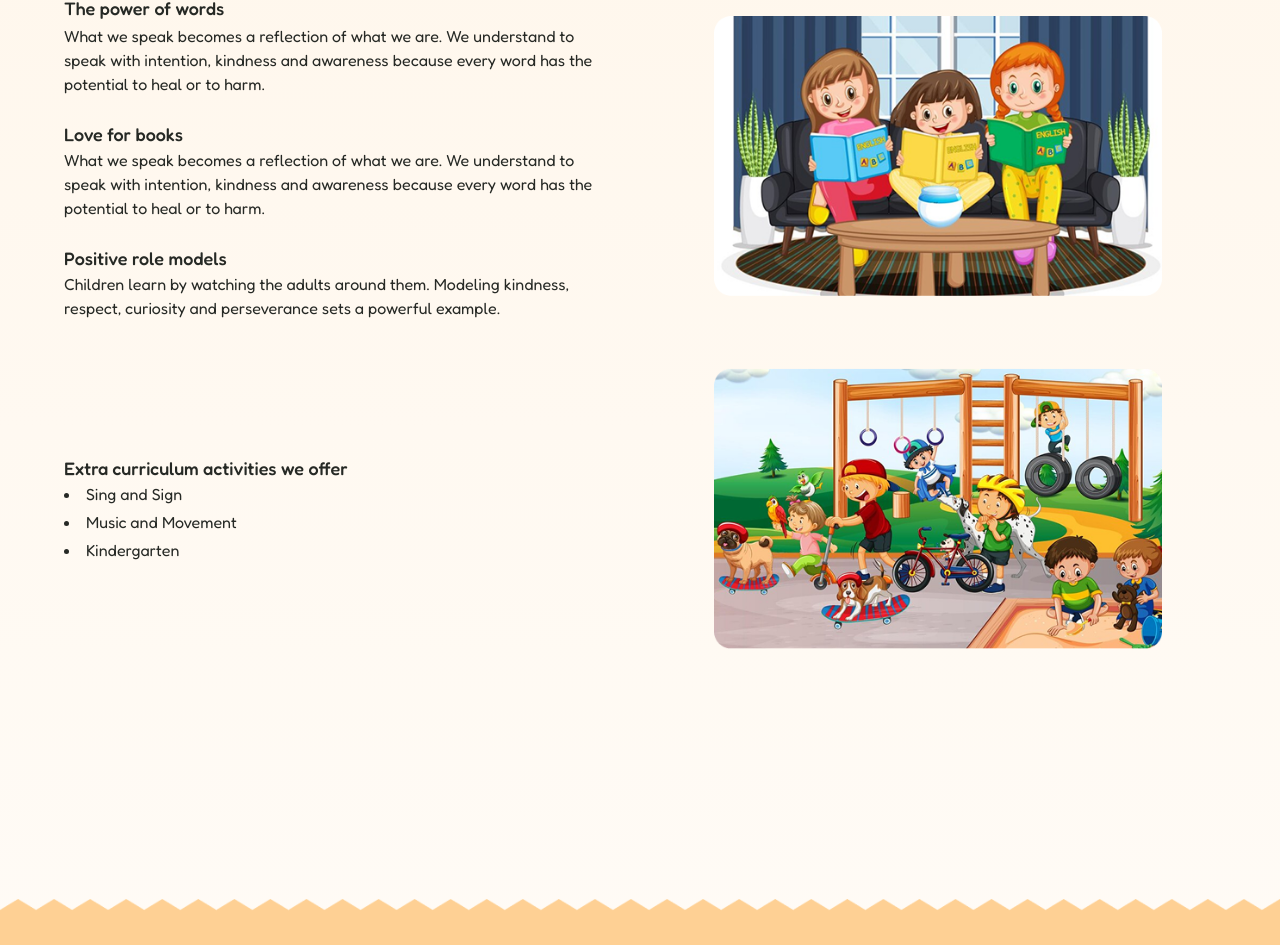
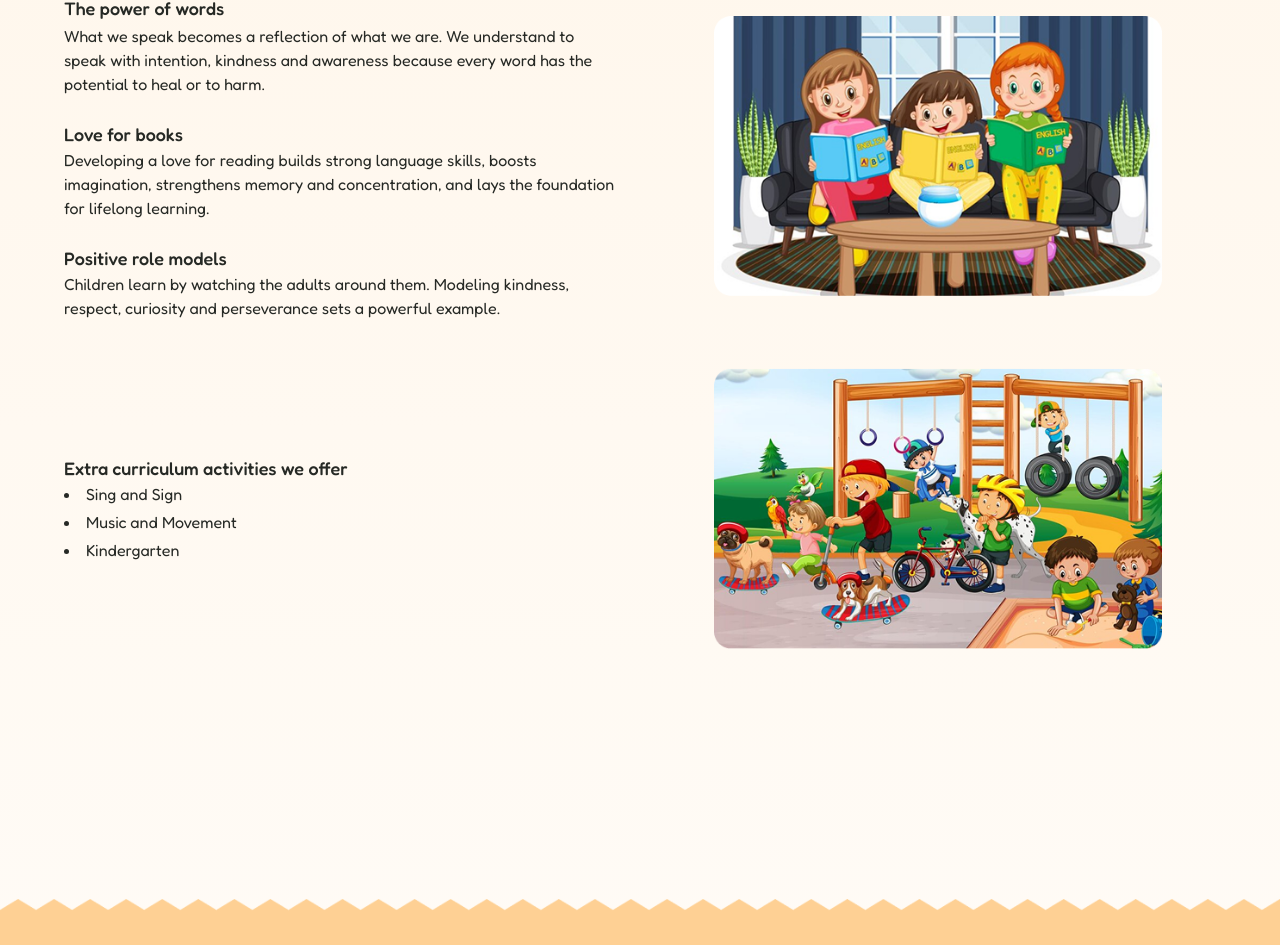
Before and after one commit to backbencherstudio/ayra555, a Next.js app: page /curriculum in a window 1280 px wide. Shown: the part 2910-3855 px from the top of the page. Built offline with nearby package versions, Linux system fonts and the light colour scheme.

Commit message:
text added

```diff
--- a/app/(client)/curriculum/_components/curriculem-aims.tsx
+++ b/app/(client)/curriculum/_components/curriculem-aims.tsx
@@ -27,8 +27,7 @@ export default function CurriculumAims() {
           <div>
             <h3 className="font-medium text-base sm:text-lg text-[#262925]">Love for books</h3>
             <p className="text-sm sm:text-base text-[#262925]">
-              What we speak becomes a reflection of what we are. We understand to speak with intention, kindness and
-              awareness because every word has the potential to heal or to harm.
+            Developing a love for reading builds strong language skills, boosts imagination, strengthens memory and concentration, and lays the foundation for lifelong learning.
             </p>
           </div>
           <div>
--- a/app/(client)/nursery-vision/_components/nursery-vision.tsx
+++ b/app/(client)/nursery-vision/_components/nursery-vision.tsx
@@ -9,7 +9,7 @@ import PlayToLearnIcon from '@/public/icons/play-to-learn-icon';
 interface VisionCard {
     title: string;
     description: string;
-    Icon?: React.ComponentType; // Changed from icon?: React.ReactNode
+    Icon?: React.ComponentType;
 }
 
 const visionCards: VisionCard[] = [
```
